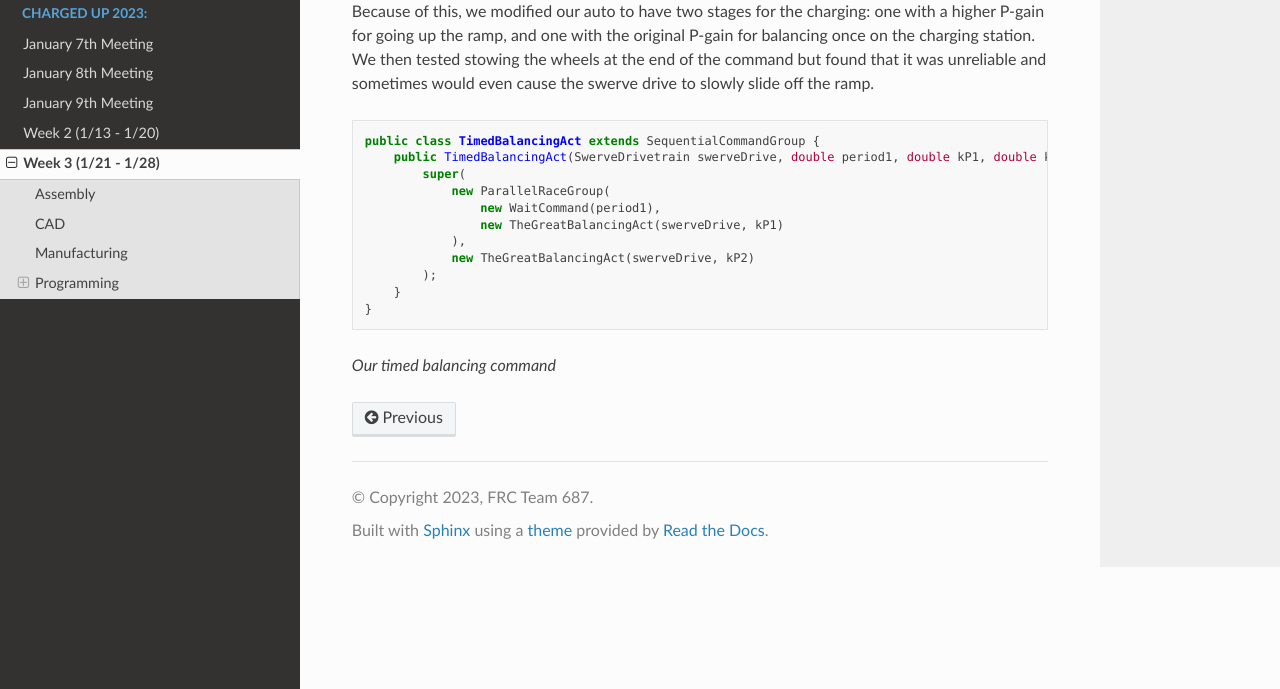
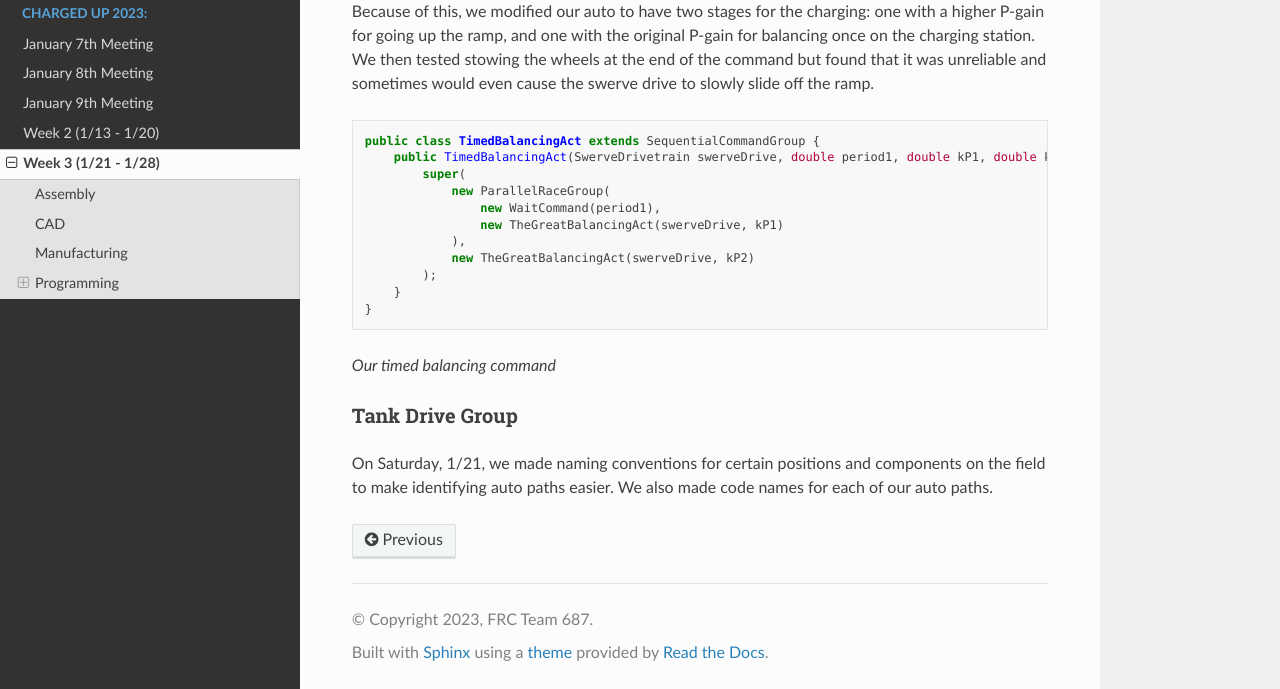
Before and after one commit to nerdherd/Documentation, a Sphinx documentation site: the page built from source/week3.md, in a window 1280 px wide and 900 px high, scrolled down 3463 px, cut to the strip 211-900 px from the top of the window. Built offline with Sphinx 7.4.7 and the Read the Docs theme 2.0.0, drawn with Linux system fonts in a browser that asks for light colours.

Commit message:
Upload images for PRG tank drive group

````diff
--- a/source/week3.md
+++ b/source/week3.md
@@ -90,3 +90,7 @@ public class TimedBalancingAct extends SequentialCommandGroup {
 ```
 
 *Our timed balancing command*
+
+### Tank Drive Group
+
+On Saturday, 1/21, we made naming conventions for certain positions and components on the field to make identifying auto paths easier. We also made code names for each of our auto paths.
````
Also changed, not shown: source/images/Week3/prgTank1.png (added), source/images/Week3/prgTank2.png (added), source/images/Week3/prgTank3.png (added).
